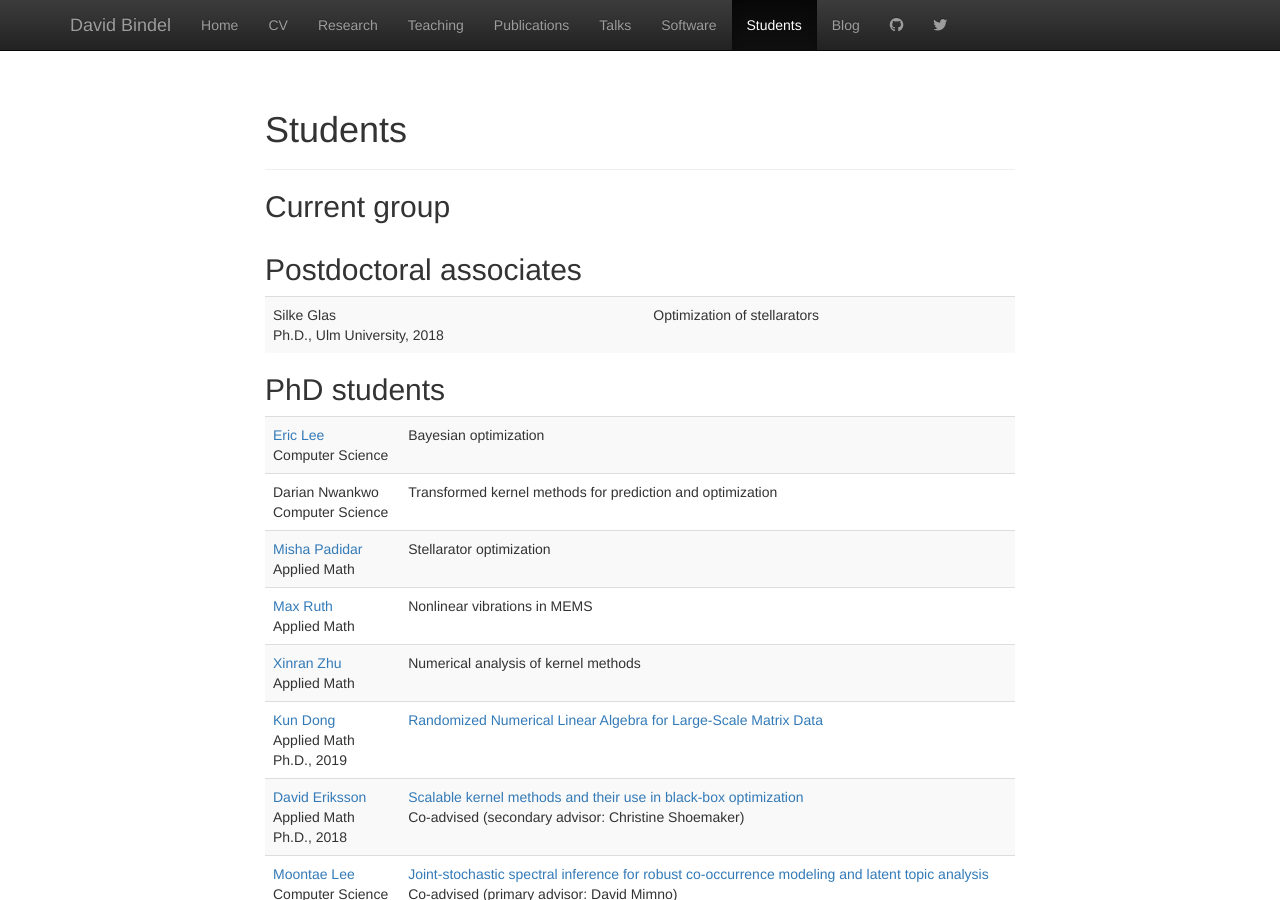
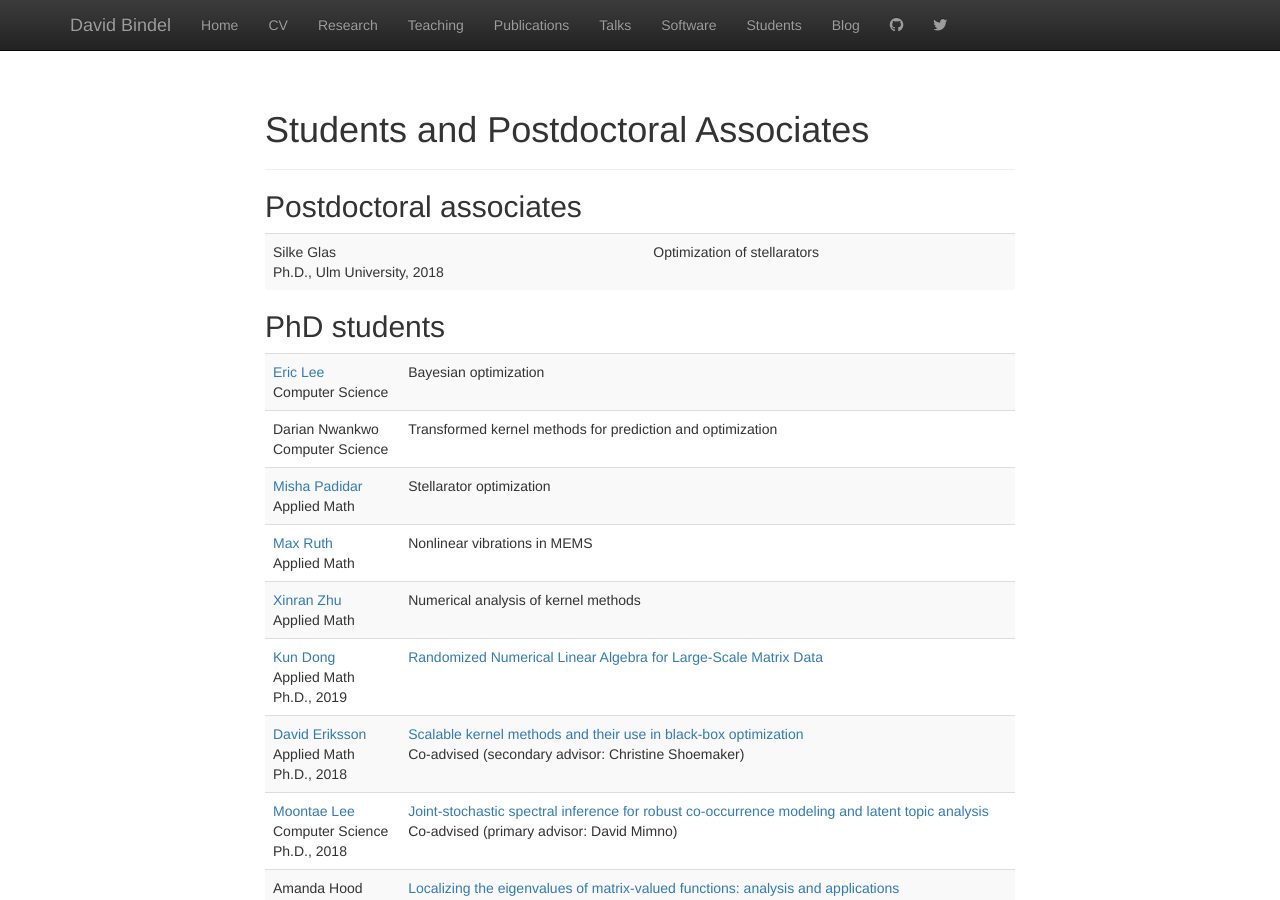
Before and after one commit to dbindel/cornell_web, a Jekyll site: the page built from students.html, in a window 1280 px wide and 900 px high. Built offline with Jekyll 4.4.1, drawn with Linux system fonts in a browser that asks for light colours; nearby versions of some CDN libraries.

Commit message:
Added postdoc stuff for CV

```diff
--- a/students.html
+++ b/students.html
@@ -1,28 +1,7 @@
 ---
-title: Students
+title: Students and Postdoctoral Associates
 layout: main
 ---
-
-<h2>Current group</h2>
-
-<table class="table table-striped">
-  {% for group in ("postdoc", "phd", "masters", "ugrad") %}
-{% for student in site.data.students[group] }} %}
-{% if student.current %}
-{% capture name %}{{ student.first }} {{ student.last }}{% endcapture %}
-  <tr>
-    <td>
-      {% if student.url %}<a href="{{ student.url }}">{{ name }}</a>{% else %}{{ name }}{% endif %}
-    </td>
-    <td>
-      {{ student.topic }}{{ student.proj }}
-      {% if student.reln %}<br/>{{ student.reln }}{% endif %}
-    </td>
-  </tr>
-{% endif %}
-{% endfor %}
-{% endfor %}
-</table>
 
 <h2>Postdoctoral associates</h2>
 
--- a/vita.html
+++ b/vita.html
@@ -58,7 +58,7 @@
 
 {% include cv_activities.html %}
 
-<h2 id="students">Students</h2>
+<h2 id="students">Students and Postdoctoral Associates</h2>
 
 {% include cv_students.html %}
 {% include cv_thesis.html %}
```
Also changed, not shown: _includes/cv_students.html (+17 -0 lines), 2 other files.
